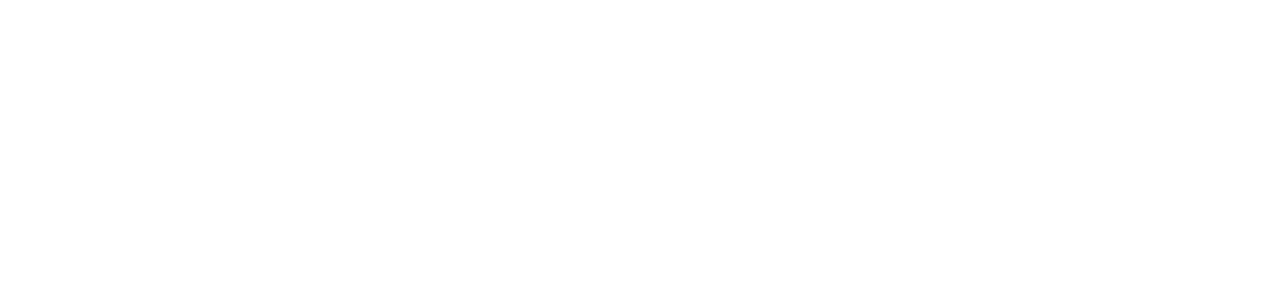
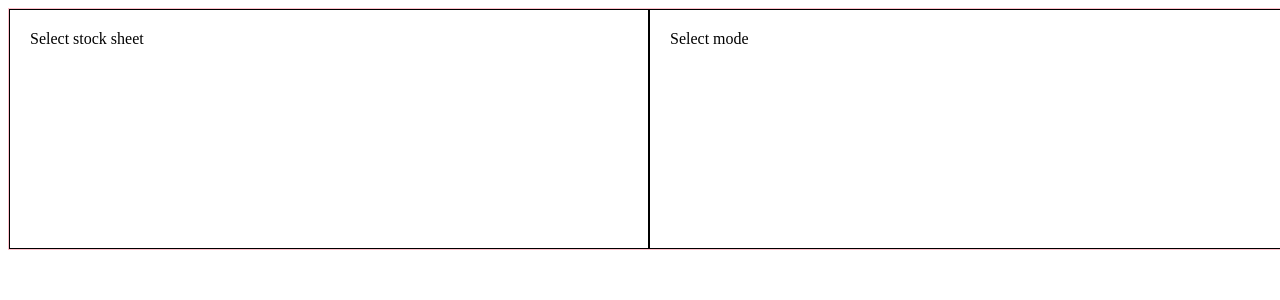
Before and after one commit to SoftDevLiz/MIM-Marketplace-Inventory-Manager, a React (Vite) app in the folder MIM/src/renderer/: page / in a window 1280 px wide. Shown: the top 300 px of the page. Built offline with nearby package versions, Linux system fonts and the light colour scheme.

Commit message:
Map out very basic UI

```diff
--- a/MIM/src/renderer/src/App.jsx
+++ b/MIM/src/renderer/src/App.jsx
@@ -1,10 +1,14 @@
-import electronLogo from './assets/electron.svg'
+// import electronLogo from './assets/electron.svg'
 
 function App() {
   // const ipcHandle = () => window.electron.ipcRenderer.send('ping')
 
   return (
     <>
+      <div className="settings-container">
+        <div className="settings-left">Select stock sheet</div>
+        <div className="settings-right">Select mode</div>
+      </div>
     </>
   )
 }
--- a/MIM/src/renderer/src/assets/main.css
+++ b/MIM/src/renderer/src/assets/main.css
@@ -1,10 +1,20 @@
 @import './base.css';
 
 body {
+  overflow: hidden;
+}
+
+.settings-container {
   display: flex;
-  align-items: center;
-  justify-content: center;
-  overflow: hidden;
-  background-size: cover;
-  user-select: none;
+  flex-direction: row;
+  width: 100vw;
+  height: 30vh;
+  border: 1px solid pink;
 }
+
+.settings-left, .settings-right {
+  flex: 1;
+  padding: 20px;
+  border: 1px solid;
+  box-sizing: border-box;
+}
```
